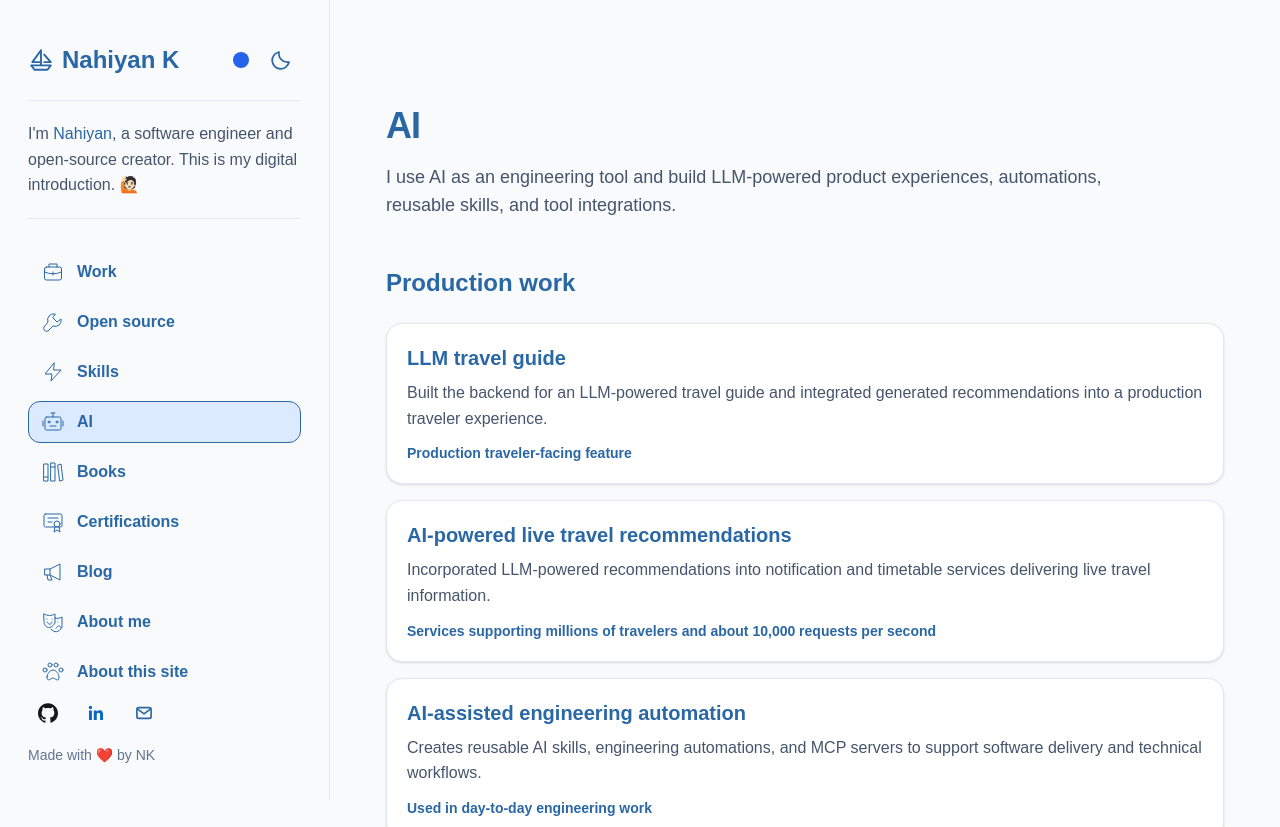
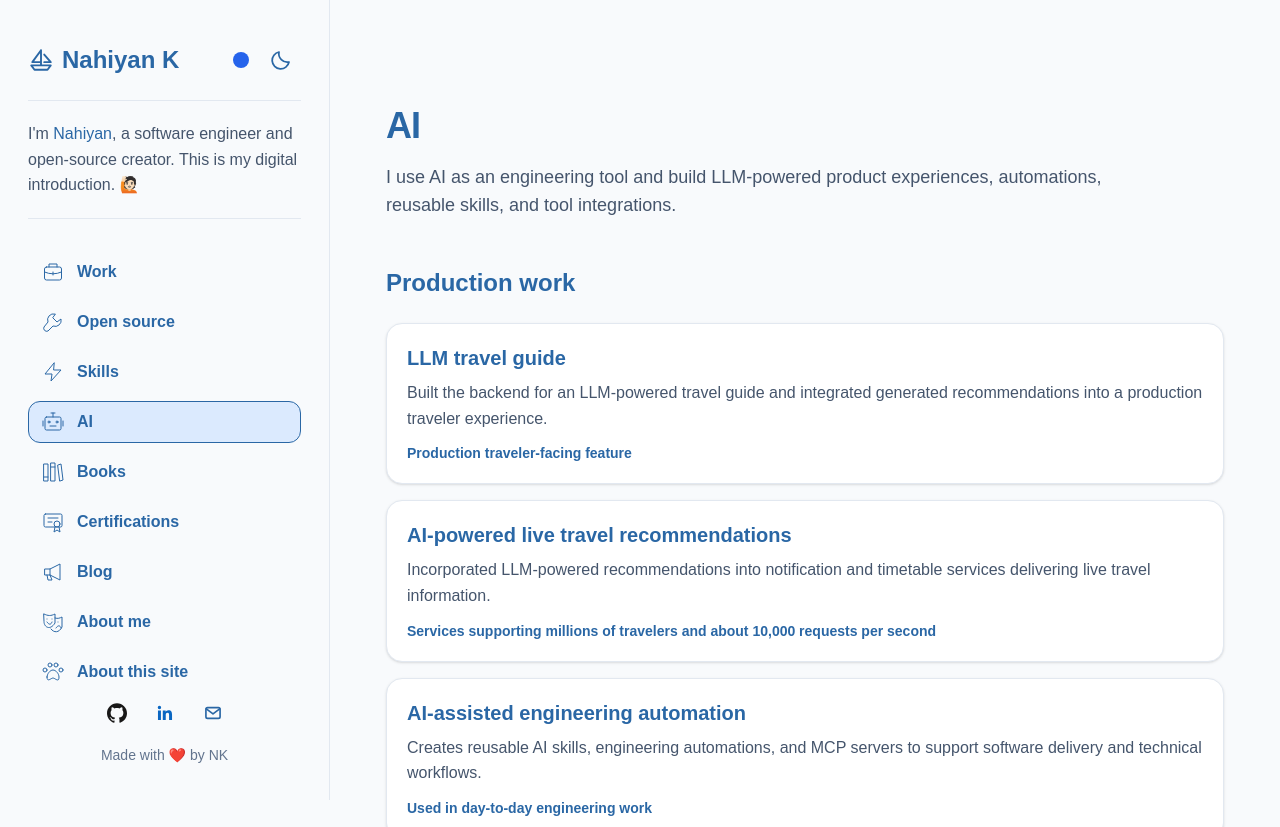
Before and after one commit to ayonious/oyon-portfolio, a Next.js app: page /ai in a window 1280 px wide. Shown: the top 827 px of the page. Built offline with nearby package versions, Linux system fonts and the light colour scheme.

Commit message:
style: center sidebar footer

```diff
--- a/components/ProfileSidebar.tsx
+++ b/components/ProfileSidebar.tsx
@@ -94,8 +94,8 @@ export default function ProfileSidebar() {
           })}
         </nav>
 
-        <div className="mt-8 lg:mt-auto">
-          <div className="flex gap-2">
+        <div className="mt-8 flex flex-col items-center lg:mt-auto">
+          <div className="flex justify-center gap-2">
             {sidebarContent.socialLinks.map((link) => (
               <a
                 key={link.url}
```
